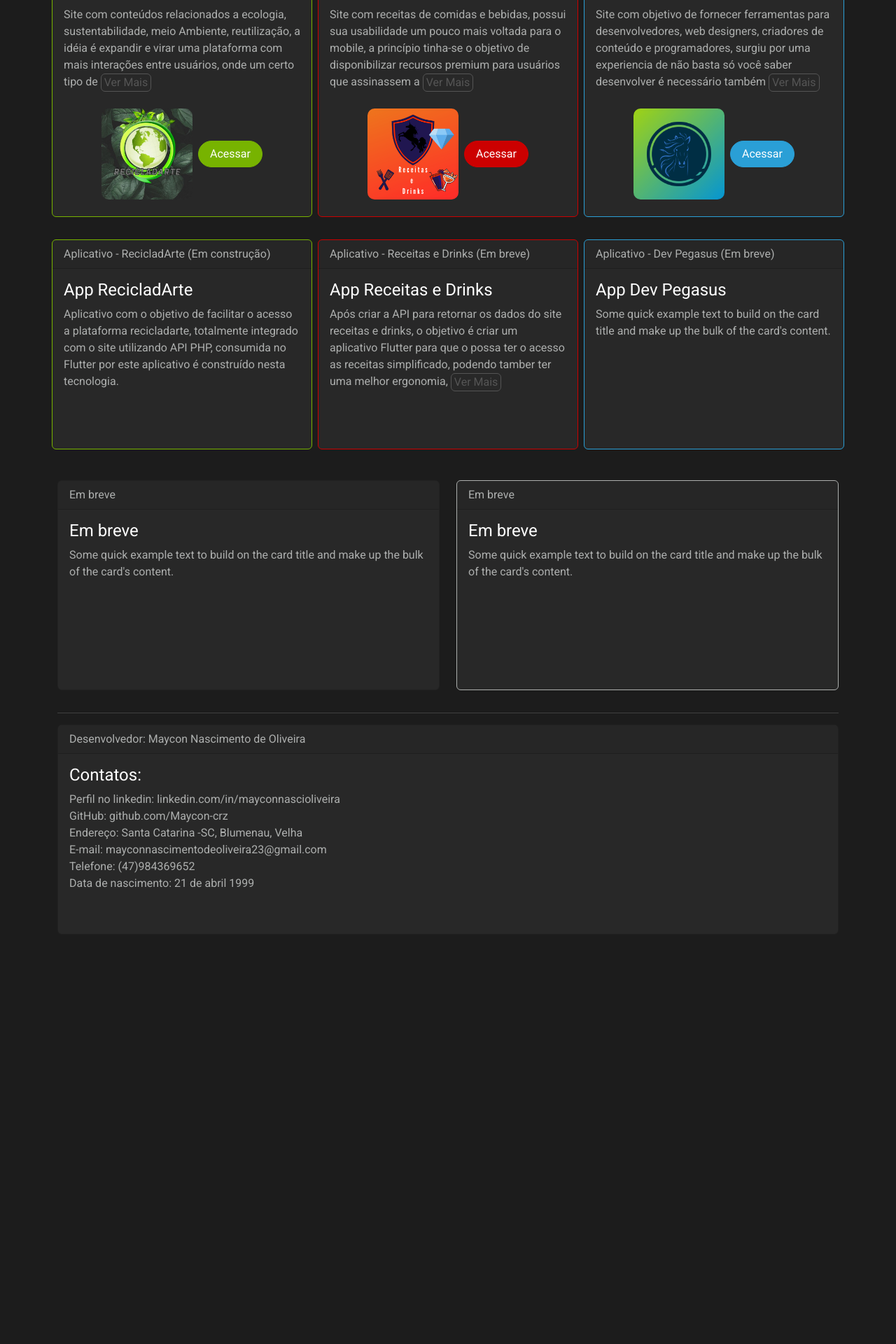
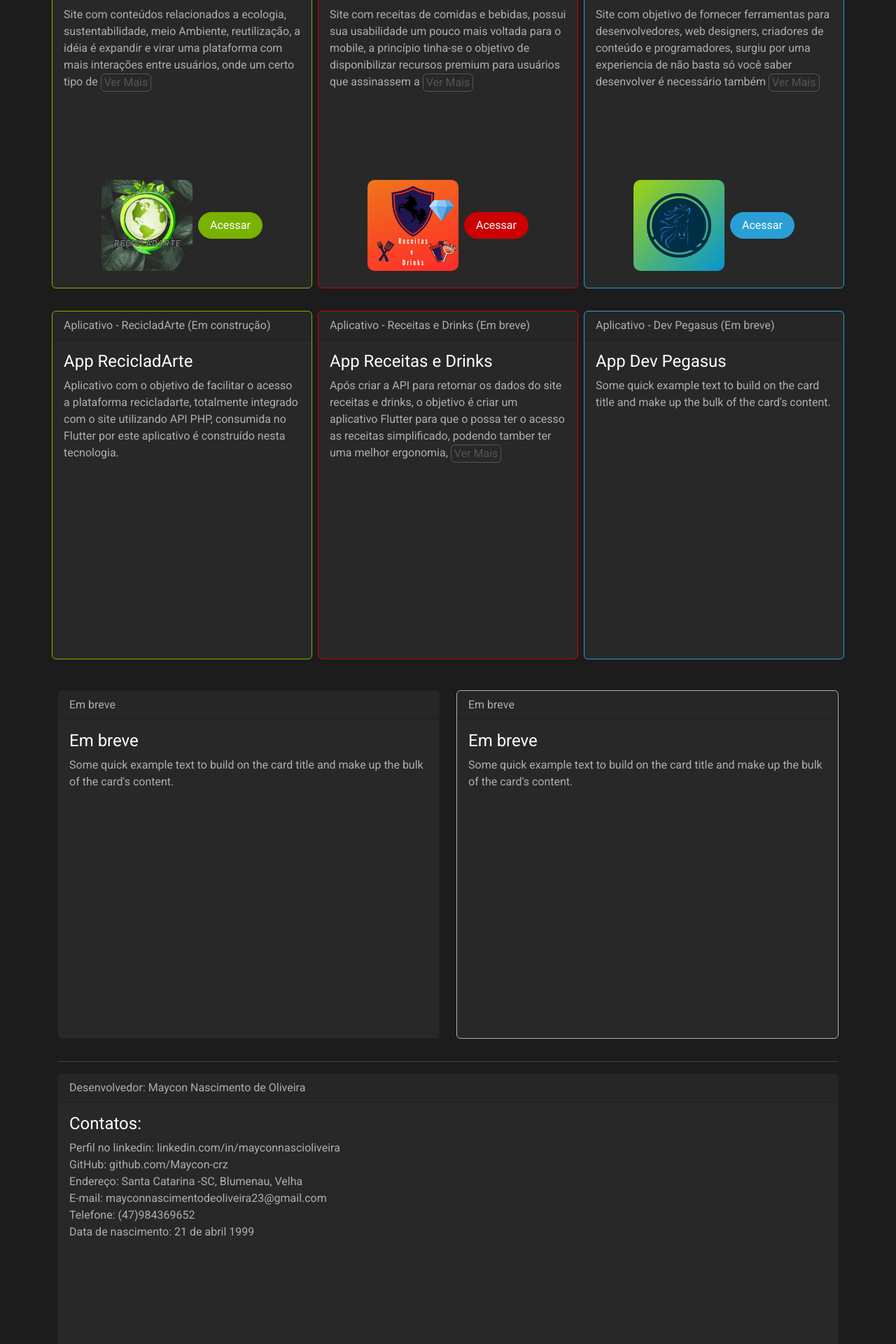
Before and after one commit to Maycon-crz/maycon-crz.github.io, a PHP site: page / in a window 1280 px wide. Shown: the part 873-2793 px from the top of the page at 70% size. Before the commit the page ends 2141 px from the top, so only its background shows below. Run offline with PHP 8.4, Linux system fonts and the light colour scheme.

Commit message:
Ajustando tamanho dos cards

```diff
--- a/assets/css/style.css
+++ b/assets/css/style.css
@@ -36,7 +36,7 @@ h1, h2{
 }
 
 .card{
-    min-height: 300px;
+    min-height: 498px;
 }
 
 .card-title{
```
